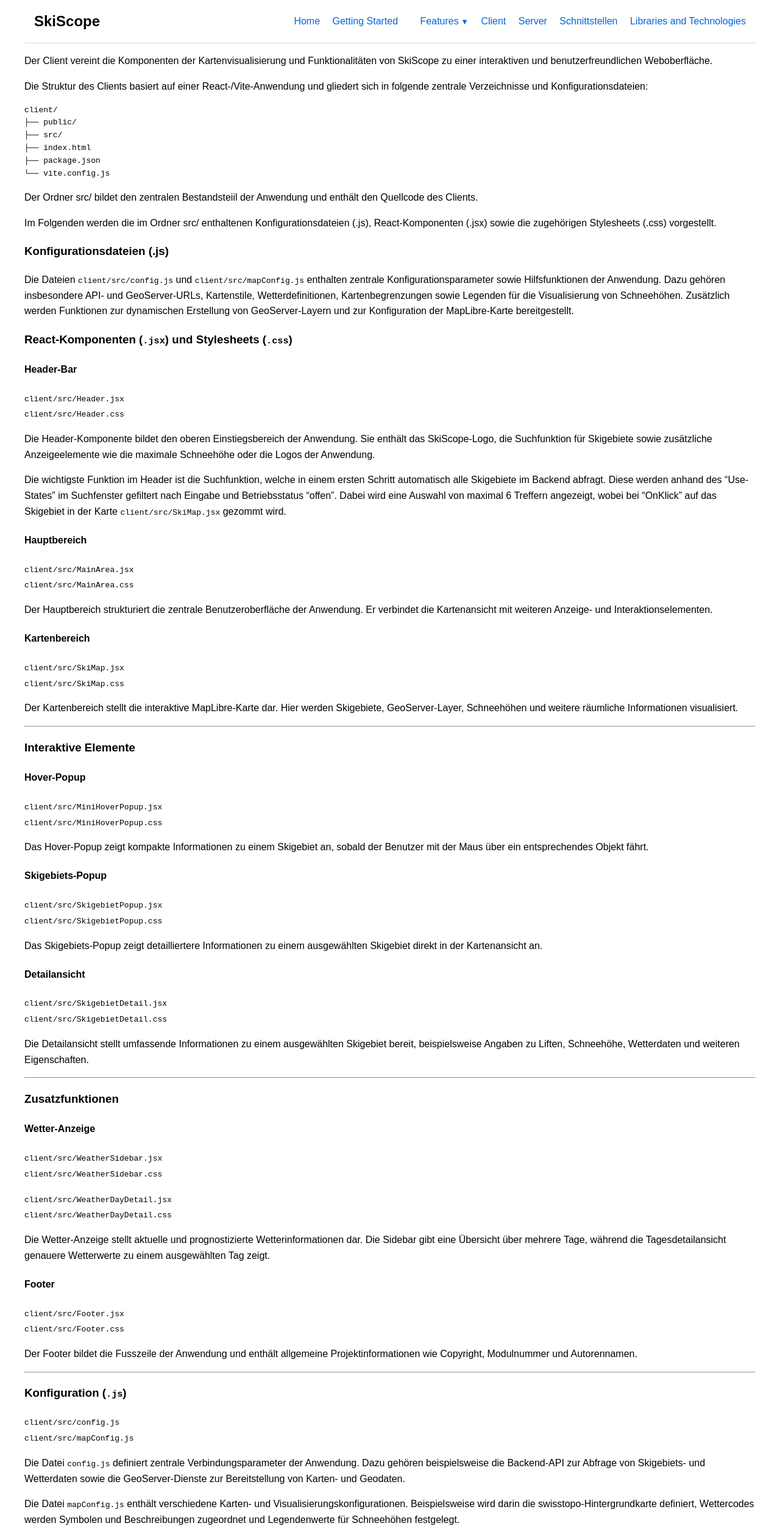
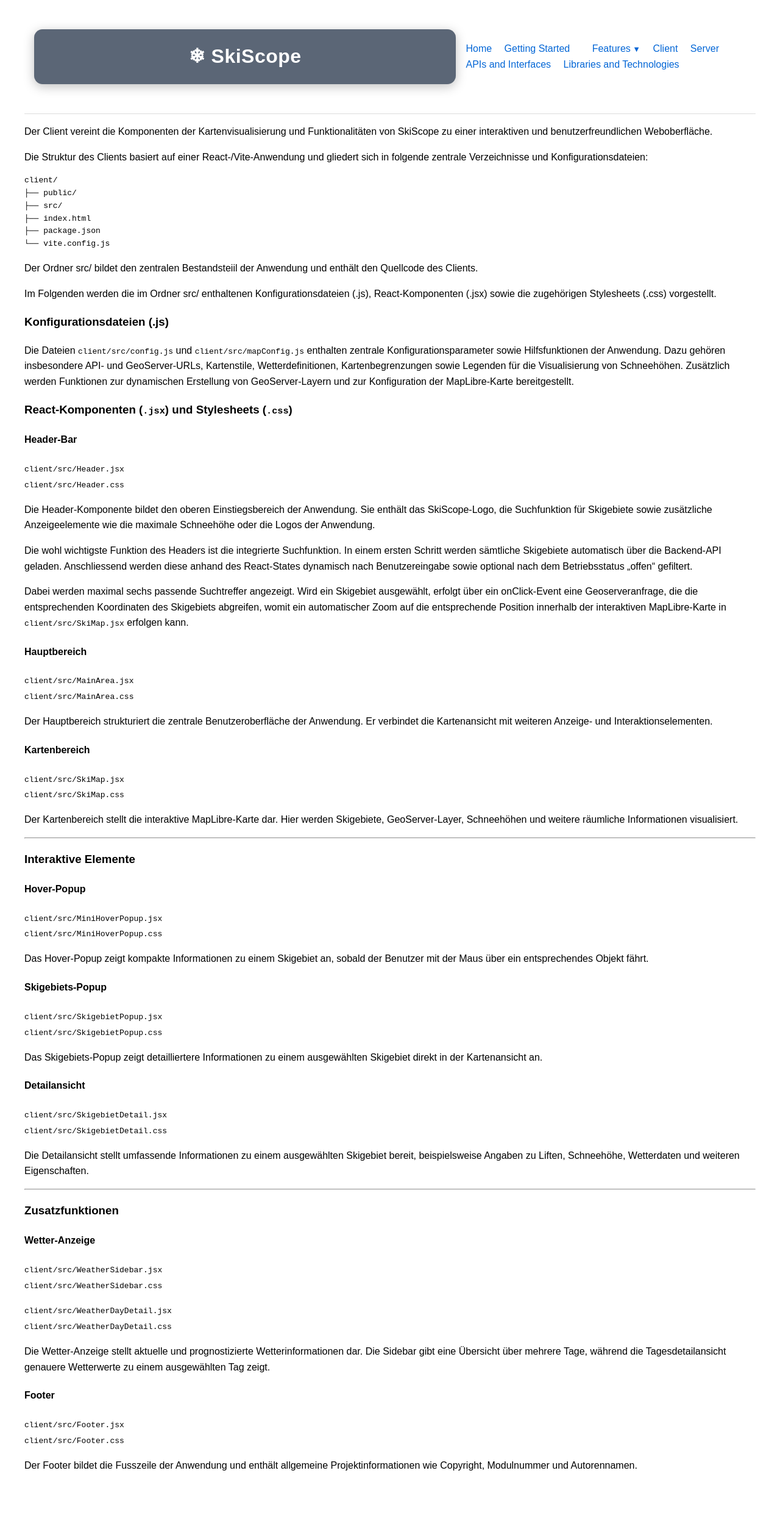
Before and after one commit to Flaviozettel/SkiScope, a Jekyll site: the page built from docs/frontend.md, in a window 1280 px wide. Shown: the whole page at 61% size. Built offline with Jekyll 4.4.1, drawn with Linux system fonts in a browser that asks for light colours; after the commit the page ends 2432 px from its top, so only the background shows below that; grey boxes are pictures that could not be loaded.

Commit message:
GitHub Page

```diff
--- a/docs/_config.yml
+++ b/docs/_config.yml
@@ -27,8 +27,8 @@
   - title: Server
     url: /backend.html
 
-  - title: Schnittstellen
-    url: /schnittstellen.html
+  - title: APIs and Interfaces
+    url: /api_and_interfaces.html
 
   - title: Libraries and Technologies
     url: /libraries_and_technologies.html
--- a/docs/_includes/header.html
+++ b/docs/_includes/header.html
@@ -1,8 +1,10 @@
 <header class="site-header">
   <div class="wrapper">
-    <h1 class="site-title">
-      <a href="{{ '/' | relative_url }}">{{ site.title }}</a>
-    </h1>
+    <div class="hero-banner">
+      <div class="hero-overlay">
+        <div class="hero-logo">❄ SkiScope</div>
+      </div>
+    </div>
     <nav class="site-nav">
       {% for item in site.navbar %}
       {% if item.children %}
--- a/docs/assets/css/style.css
+++ b/docs/assets/css/style.css
@@ -131,3 +131,31 @@
   margin: 2em auto;
   border-radius: 10px;
 }
+
+.hero-banner {
+  width: 100%;
+  max-width: 1000px;
+  height: 90px;
+  margin: 2em auto;
+  background-image: url("../images/Header_Berge.jpg");
+  background-size: cover;
+  background-position: center;
+  border-radius: 14px;
+  overflow: hidden;
+  box-shadow: 0 4px 18px rgba(0, 0, 0, 0.25);
+}
+
+.hero-overlay {
+  height: 100%;
+  background: rgba(10, 35, 70, 0.45);
+  display: flex;
+  align-items: center;
+  justify-content: center;
+}
+
+.hero-logo {
+  color: white;
+  font-size: 2rem;
+  font-weight: 700;
+  letter-spacing: 0.5px;
+}
--- a/docs/frontend.md
+++ b/docs/frontend.md
@@ -31,9 +31,9 @@
 
 Die Header-Komponente bildet den oberen Einstiegsbereich der Anwendung. Sie enthält das SkiScope-Logo, die Suchfunktion für Skigebiete sowie zusätzliche Anzeigeelemente wie die maximale Schneehöhe oder die Logos der Anwendung.
 
-Die wichtigste Funktion im Header ist die Suchfunktion, welche in einem ersten Schritt automatisch alle Skigebiete im Backend abfragt. Diese werden anhand des "Use-States" im Suchfenster gefiltert nach Eingabe und Betriebsstatus "offen". Dabei wird eine Auswahl von maximal 6 Treffern angezeigt, wobei bei "OnKlick" auf das Skigebiet in der Karte `client/src/SkiMap.jsx` gezommt wird.
+Die wohl wichtigste Funktion des Headers ist die integrierte Suchfunktion. In einem ersten Schritt werden sämtliche Skigebiete automatisch über die Backend-API geladen. Anschliessend werden diese anhand des React-States dynamisch nach Benutzereingabe sowie optional nach dem Betriebsstatus „offen“ gefiltert.
 
-
+Dabei werden maximal sechs passende Suchtreffer angezeigt. Wird ein Skigebiet ausgewählt, erfolgt über ein onClick-Event eine Geoserveranfrage, die die entsprechenden Koordinaten des Skigebiets abgreifen, womit ein automatischer Zoom auf die entsprechende Position innerhalb der interaktiven MapLibre-Karte in `client/src/SkiMap.jsx` erfolgen kann.
 
 #### Hauptbereich
 
@@ -94,14 +94,3 @@
 `client/src/Footer.css`
 
 Der Footer bildet die Fusszeile der Anwendung und enthält allgemeine Projektinformationen wie Copyright, Modulnummer und Autorennamen.
-
----
-
-### Konfiguration (`.js`)
-
-`client/src/config.js`
-`client/src/mapConfig.js`
-
-Die Datei `config.js` definiert zentrale Verbindungsparameter der Anwendung. Dazu gehören beispielsweise die Backend-API zur Abfrage von Skigebiets- und Wetterdaten sowie die GeoServer-Dienste zur Bereitstellung von Karten- und Geodaten.
-
-Die Datei `mapConfig.js` enthält verschiedene Karten- und Visualisierungskonfigurationen. Beispielsweise wird darin die swisstopo-Hintergrundkarte definiert, Wettercodes werden Symbolen und Beschreibungen zugeordnet und Legendenwerte für Schneehöhen festgelegt.
```
Also changed, not shown: docs/api_and_interfaces.md (renamed from docs/schnittstellen.md, +1 -1 lines), docs/libraries_and_technologies.md (+2 -1 lines), docs/assets/bilder/Header_Berge.jpg (added).
